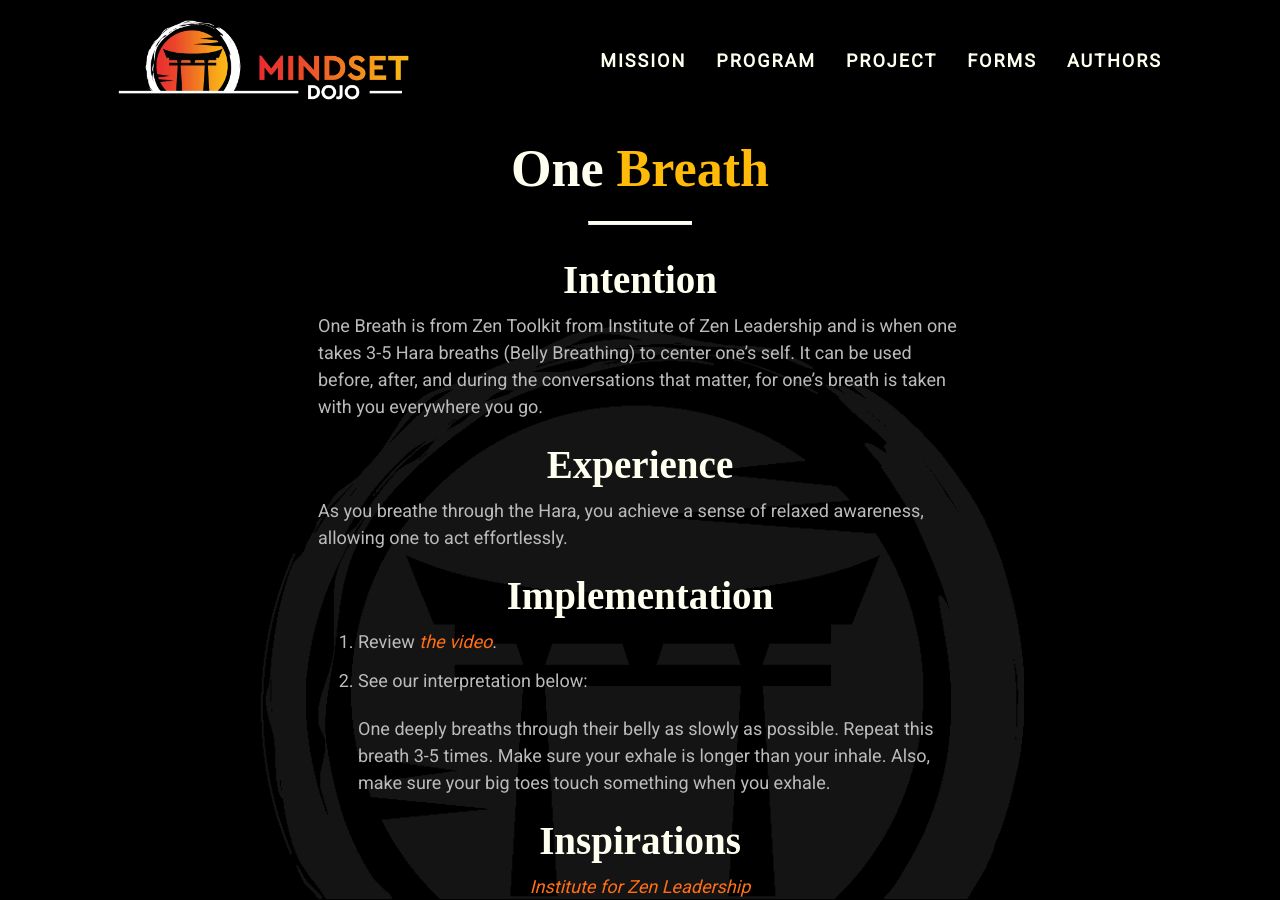
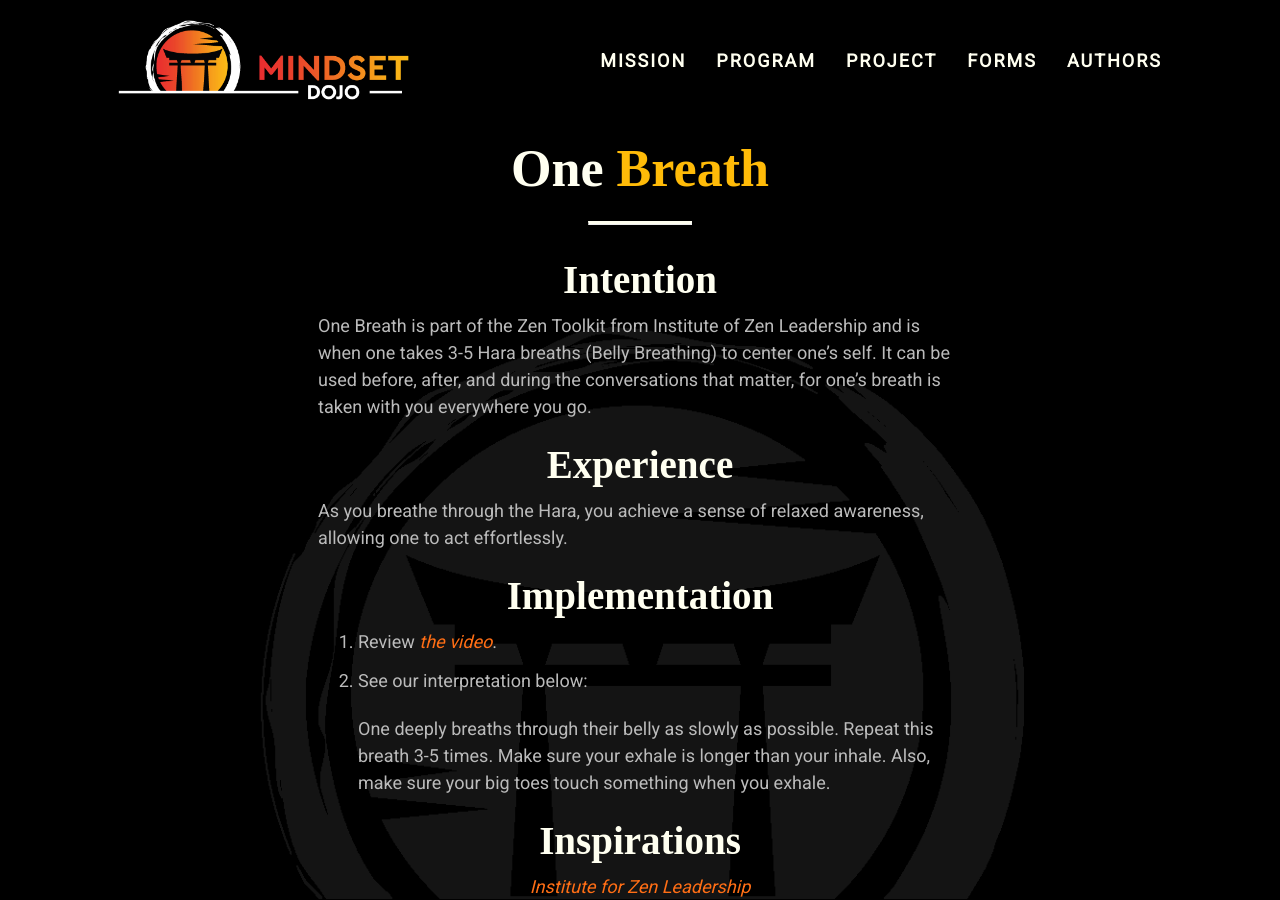
Before and after one commit to mindset-dojo/mindset-dojo.github.io, a Jekyll site: the page built from _forms/one-breath.md, in a window 1280 px wide and 900 px high. Built offline with Jekyll 4.4.1, drawn with Linux system fonts in a browser that asks for light colours; some web fonts are replaced.

Commit message:
fix(forms): language.

```diff
--- a/_forms/one-breath.md
+++ b/_forms/one-breath.md
@@ -7,12 +7,12 @@ refactored_date: 2025-11-09
 authors:
   - kyle-ingersoll
   - michael-basil
-excerpt: "One Breath is from Zen Toolkit from Institute of Zen Leadership and is when one takes 3-5 Hara breaths (Belly Breathing) to center one's self."
+excerpt: "One Breath is part of the Zen Toolkit from Institute of Zen Leadership and is when one takes 3-5 Hara breaths (Belly Breathing) to center one's self."
 ---
 
 ## Intention
 
-One Breath is from Zen Toolkit from Institute of Zen Leadership and is when one takes 3-5 Hara breaths (Belly Breathing) to center one's self. It can be used before, after, and during the conversations that matter, for one's breath is taken with you everywhere you go.
+One Breath is part of the Zen Toolkit from Institute of Zen Leadership and is when one takes 3-5 Hara breaths (Belly Breathing) to center one's self. It can be used before, after, and during the conversations that matter, for one's breath is taken with you everywhere you go.
 
 ## Experience
 
```
Also changed, not shown: _forms/four-patterns.md (+2 -2 lines), _forms/three-centers.md (+2 -2 lines), _forms/two-sides.md (+2 -2 lines).
